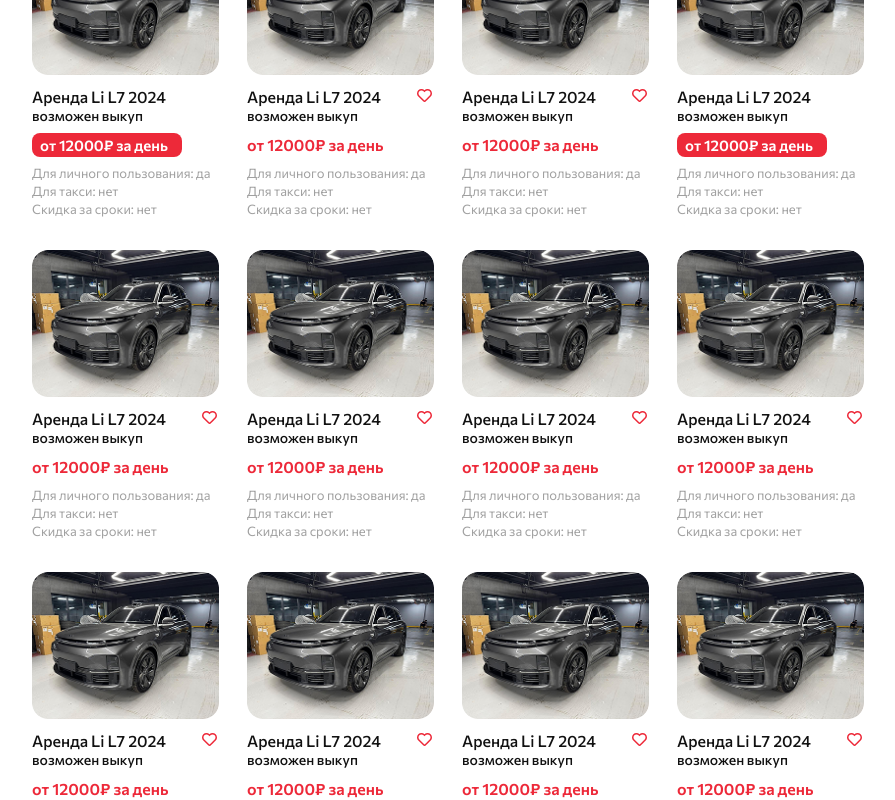
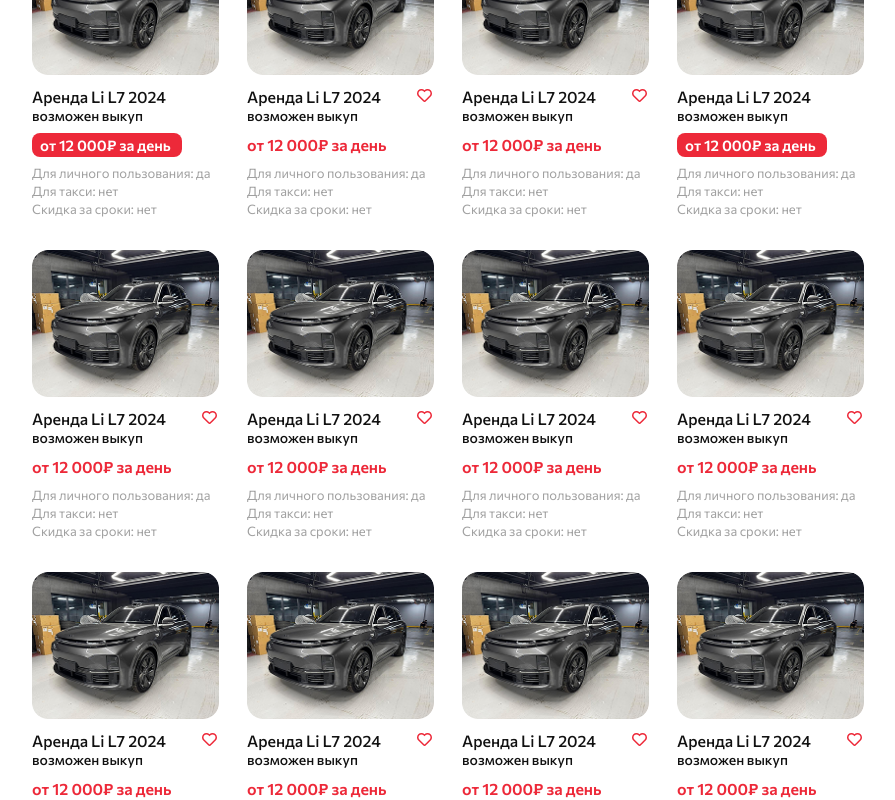
Before and after one commit to Autorena/autorena-front, a React (Vite) app: page / in a window 1280 px wide. Shown: the part 1060-1860 px from the top of the page, without its empty margins (4-899 px from the left). Built offline with nearby package versions, Linux system fonts and the light colour scheme.

Commit message:
change price format at car card

```diff
--- a/src/components/modals/LoginModal.tsx
+++ b/src/components/modals/LoginModal.tsx
@@ -22,7 +22,7 @@
     formState: { errors },
   } = useForm<LoginFormData>();
 
-  const onSubmit = (data: LoginFormData) => {
+  const onSubmit = () => {
     setModalActive(false);
   };
 
--- a/src/ui-components/CarCard/CarCard.tsx
+++ b/src/ui-components/CarCard/CarCard.tsx
@@ -42,7 +42,9 @@
       <p className={styles.carCard_buyOption}>
         {buy_option && "возможен выкуп"}
       </p>
-      <p className={styles.carCard_price}>от {cost_per_day}₽ за день</p>
+      <p className={styles.carCard_price}>
+        от {cost_per_day.toLocaleString("ru-RU")}₽ за день
+      </p>
       <ul className={styles.carCard_list}>
         <li> Для личного пользования: {!taxi_possible ? "да" : "нет"}</li>
         <li>Для такси: {taxi_possible ? "да" : "нет"}</li>
```
